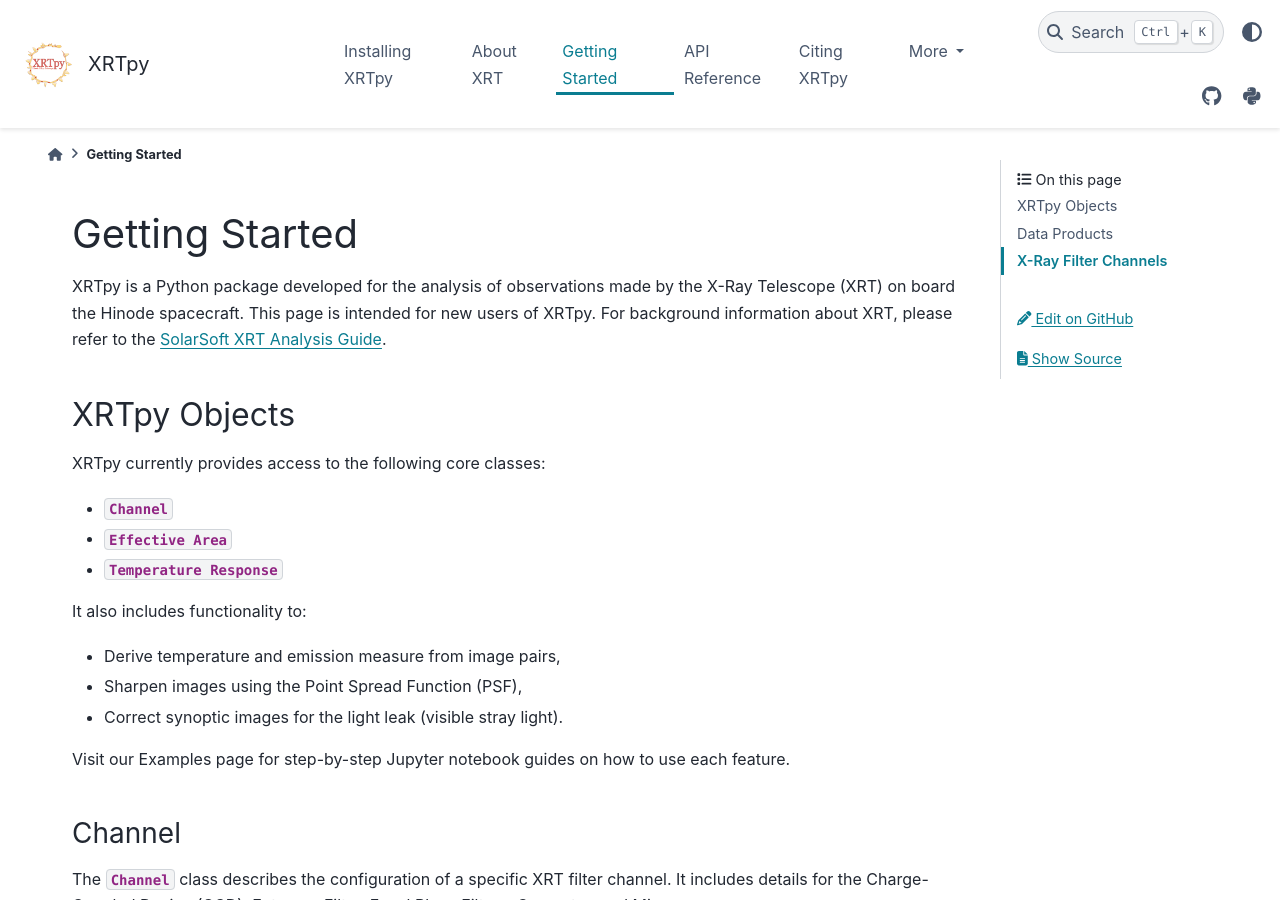
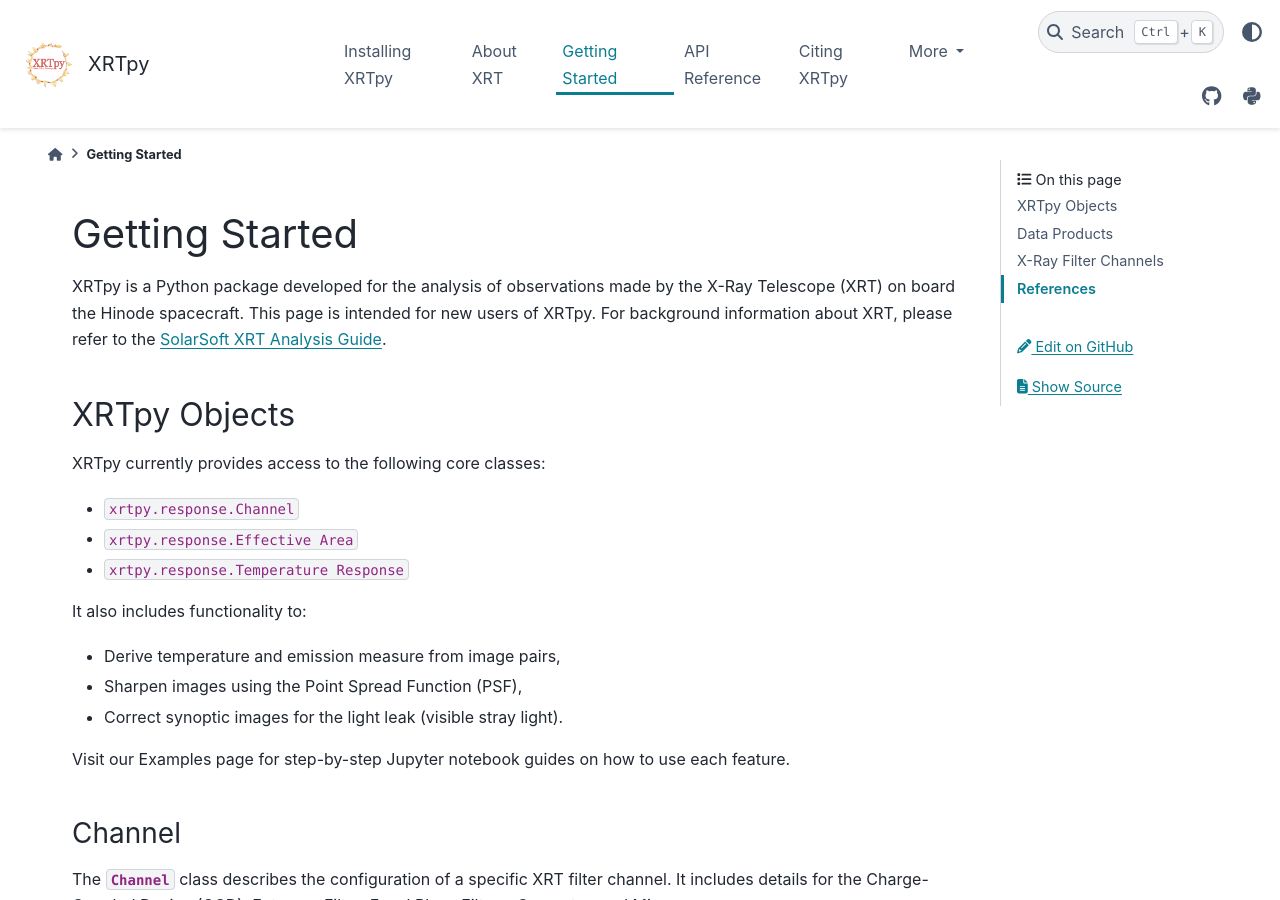
Before and after one commit to HinodeXRT/xrtpy, a Sphinx documentation site: the page built from docs/getting_started.rst, in a window 1280 px wide and 900 px high. Built offline with Sphinx 7.4.7 and the PyData theme 0.15.4, drawn with Linux system fonts in a browser that asks for light colours; pages that are not in the unit, such as notebooks, are missing from menus; the version number could not be read and is left out; cross-references to code outside the pages are shown as plain code.

Commit message:
Updated doc strings

```diff
--- a/docs/getting_started.rst
+++ b/docs/getting_started.rst
@@ -11,9 +11,9 @@
 
 XRTpy currently provides access to the following core classes:
 
-- `Channel`
-- `Effective Area`
-- `Temperature Response`
+- ``xrtpy.response.Channel``
+- ``xrtpy.response.Effective Area``
+- ``xrtpy.response.Temperature Response``
 
 It also includes functionality to:
 
@@ -120,7 +120,7 @@
 Filter names in XRTpy are passed as strings like `'Ti-poly'`.
 
 References
-==========
+**********
 
 Velasquez, J., Murphy, N., Reeves, K. K., Slavin, J., Weber, M., & Barnes, W. (2024).
 *XRTpy: A Hinode-X-Ray Telescope Python Package*. JOSS, 9(100), 6396.
```
